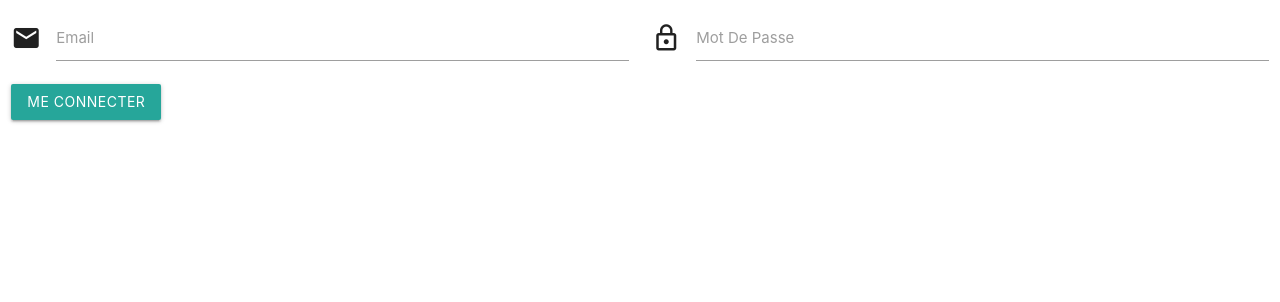
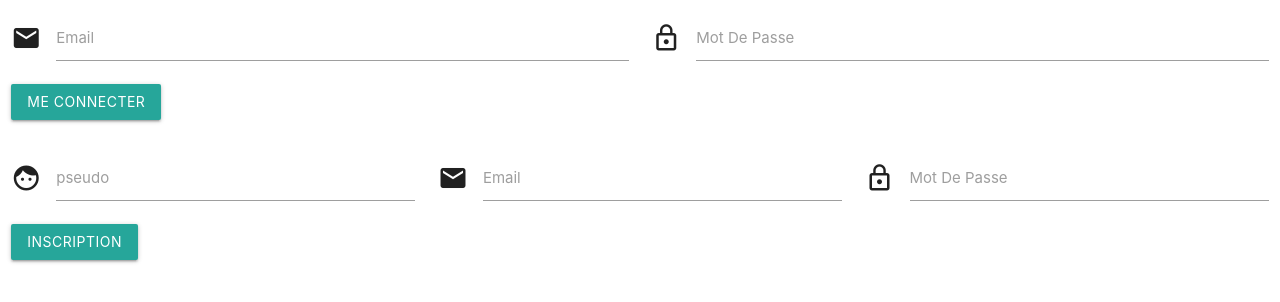
Before and after one commit to NicolasRomy/Project_Aurora, a PHP site: page /login.php in a window 1280 px wide. Shown: the part 45-347 px from the top of the page. Run offline with PHP 8.4, Linux system fonts and the light colour scheme; some libraries are stand-ins or nearby versions.

Commit message:
inscription

```diff
--- a/code/php/action/inscription.php
+++ b/code/php/action/inscription.php
@@ -14,7 +14,8 @@
     $pre->execute($dataBinded);
     $user = current($pre->fetchAll(PDO::FETCH_ASSOC));
     if(!empty($user)) {
-        echo "Nom d'utilisateur ou addresse mail déjà utilisés !";
+        $_SESSION['messageInscription'] = 'email ou pseudo déja utilisé';
+        header('Location: ../page/login.php');
     }
     else {
 
@@ -26,6 +27,7 @@
         );
         $pre = $pdo->prepare($sql);
         $pre->execute($dataBinded);
+        header('Location: ../page/login.php');
     }
 
     header('Location:../connexion.php');
--- a/code/php/page/login.php
+++ b/code/php/page/login.php
@@ -37,6 +37,30 @@
       echo $_SESSION['message'];
     } ?>
 
+
+    <form action="../action/inscription.php" method="post" class="col s12">
+      <div class="row">
+        <div class="input-field col s4">
+          <i class="material-icons prefix">face</i>
+          <input id="pseudo" type="text" class="validate">
+          <label for="pseudo">pseudo</label>
+        </div>
+        <div class="input-field col s4">
+          <i class="material-icons prefix">email</i>
+          <input id="email" type="text" class="validate">
+          <label for="email">Email</label>
+        </div>
+        <div class="input-field col s4">
+          <i class="material-icons prefix">lock_outline</i>
+          <input id="password" type="password" class="validate">
+          <label for="password">Mot De Passe</label>
+        </div>
+        <div class="col s6">
+          <input class="btn" type="submit" name="" value="inscription">
+        </div>
+      </div>
+    </form>
+
   </div>
 
   <footer>
```
